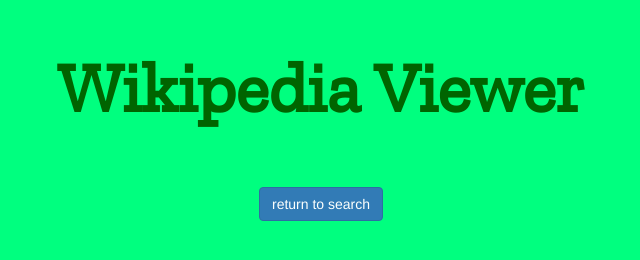
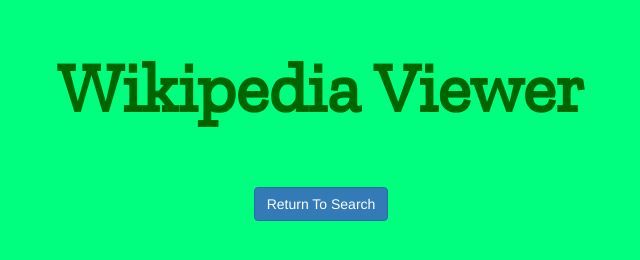
Before and after one commit to sunilsj99/WikipediaViewer, a plain HTML site: page index.html in a window 1280 px wide. Both pictures are taken after typing "Sample" into the empty fields and a click on the button "Search". Shown: the full height of the page, 319-959 px from the left. Drawn offline with nearby package versions, Linux system fonts and the light colour scheme.

Commit message:
Updated Animation Speed

```diff
--- a/index.html
+++ b/index.html
@@ -11,22 +11,31 @@
 </head>
 <body>
   <h1>Wikipedia Viewer</h1>
+
   <div class="container">
     <form id="searchForm" class="form-inline text-center">
-    <input type="text" id="searchQuery" placeholder="search your query">
+      <input type="text" id="searchQuery" placeholder="Enter Query">
       <button class="btn btn-info" id="submit">Search</button>
     </form>
-    <div id="return" class="text-center"><button class="btn btn-primary">return to search</button></div>
+
     <div id="result"></div>
+
+    <div id="return" class="text-center">
+      <button class="btn btn-primary">Return To Search</button>
     </div>
+
+
+
+  </div>
+
   <script>
     $(document).ready( function() {
       $('#result').hide();
       $('#return').hide();
       $('#submit').click( function() {
        $('#searchForm').hide();
-           $('#return').fadeIn(3000);
-           $('#result').fadeIn(3000);
+       $('#result').fadeIn(1000);
+       $('#return').fadeIn(1000);
      });
     });
   </script>
@@ -34,7 +43,7 @@
     $(document).ready( function() {
      $('#return').click( function() {
        $('#result').hide();
-           $('#searchForm').fadeIn(3000);
+       $('#searchForm').fadeIn(1000);
        $('#return').hide();
 
      });
```
Lines whose indentation alone changed are shown as unchanged.
